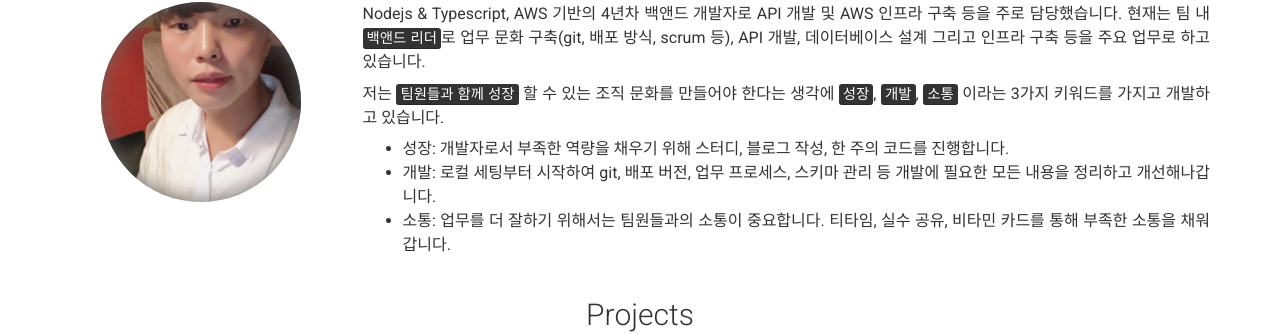
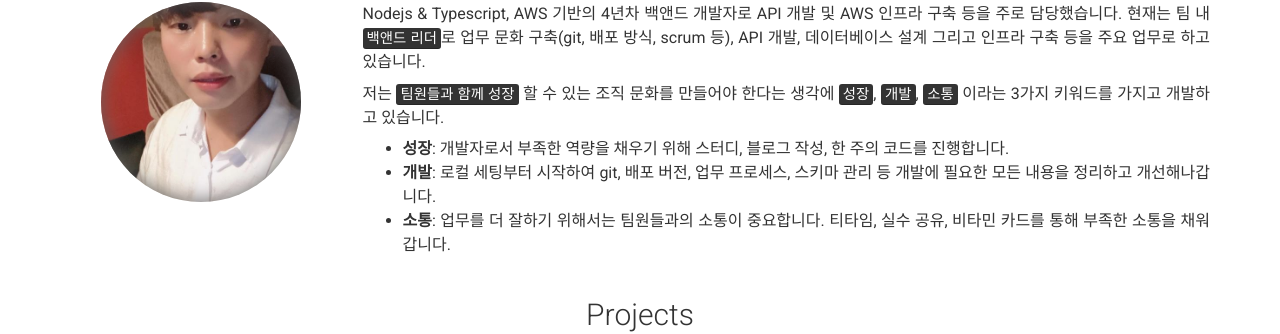
Before and after one commit to mystyle2006/mystyle2006.github.io, a Jekyll site: the page built from index.md, in a window 1280 px wide. Shown: the part 300-634 px from the top of the page. Built offline with Jekyll 4.4.1, drawn with Linux system fonts in a browser that asks for light colours; nearby versions of some CDN libraries; part of the change alters nothing that is shown.

Commit message:
Updating About Me2

```diff
--- a/_config.yml
+++ b/_config.yml
@@ -36,9 +36,10 @@ about_content: | # this will include new lines to allow paragraphs
 
   저는 <mark>팀원들과 함께 성장</mark> 할 수 있는 조직 문화를 만들어야 한다는 생각에 <mark>성장</mark>, <mark>개발</mark>, <mark>소통</mark> 이라는 3가지 키워드를 가지고
   개발하고 있습니다.
-  - 성장: 개발자로서 부족한 역량을 채우기 위해 스터디, 블로그 작성, 한 주의 코드를 진행합니다.
-  - 개발: 로컬 세팅부터 시작하여 git, 배포 버전, 업무 프로세스, 스키마 관리 등 개발에 필요한 모든 내용을 정리하고 개선해나갑니다.
-  - 소통: 업무를 더 잘하기 위해서는 팀원들과의 소통이 중요합니다. 티타임, 실수 공유, 비타민 카드를 통해 부족한 소통을 채워갑니다.
+
+  - **성장**: 개발자로서 부족한 역량을 채우기 위해 스터디, 블로그 작성, 한 주의 코드를 진행합니다.
+  - **개발**: 로컬 세팅부터 시작하여 git, 배포 버전, 업무 프로세스, 스키마 관리 등 개발에 필요한 모든 내용을 정리하고 개선해나갑니다.
+  - **소통**: 업무를 더 잘하기 위해서는 팀원들과의 소통이 중요합니다. 티타임, 실수 공유, 비타민 카드를 통해 부족한 소통을 채워갑니다.
 
 
 
```
